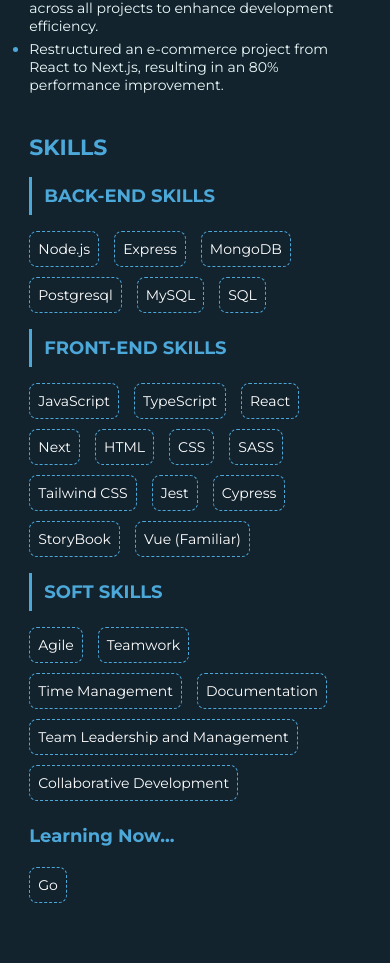
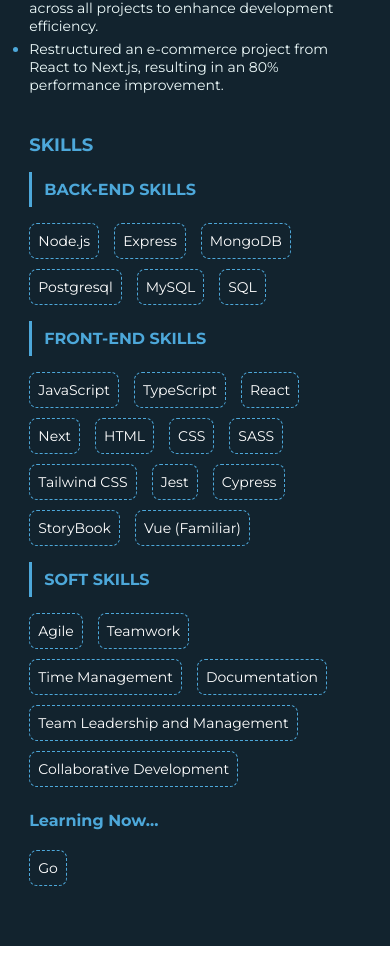
Before and after one commit to hesamZandian/hesamzandian.github.io, a React (Create React App) app: page / in a window 390 px wide. Shown: the part 1913-2876 px from the top of the page. Built offline with nearby package versions, Linux system fonts and the light colour scheme.

Commit message:
fix: responsive skills font size

```diff
--- a/src/components/Skills/Skills.module.scss
+++ b/src/components/Skills/Skills.module.scss
@@ -14,7 +14,11 @@
 .Skills__title {
   margin-top: 40px;
 
-  @include title(22px)
+  @include title(22px);
+
+  @media (max-width: 830px) {
+    font-size: 18px !important;
+  }
 }
 .Skills {
   width: 100%;
@@ -26,6 +30,9 @@
         margin-top: 16px;
         margin-bottom: 16px;
         text-transform: uppercase;
+        @media (max-width: 830px) {
+          font-size: 16px !important;
+        }
     }
 
     .Learning {
```
